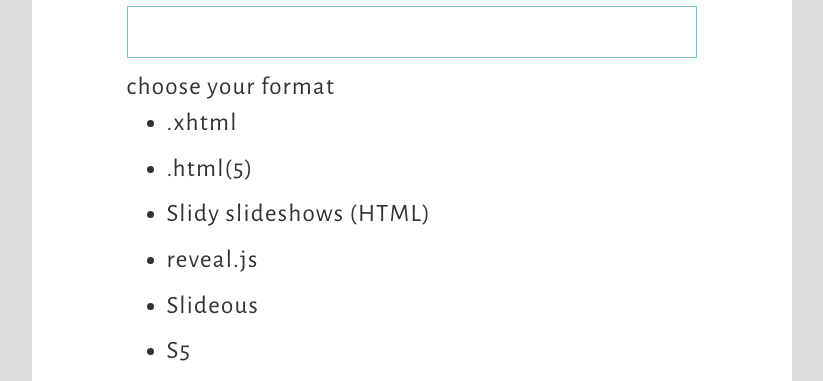
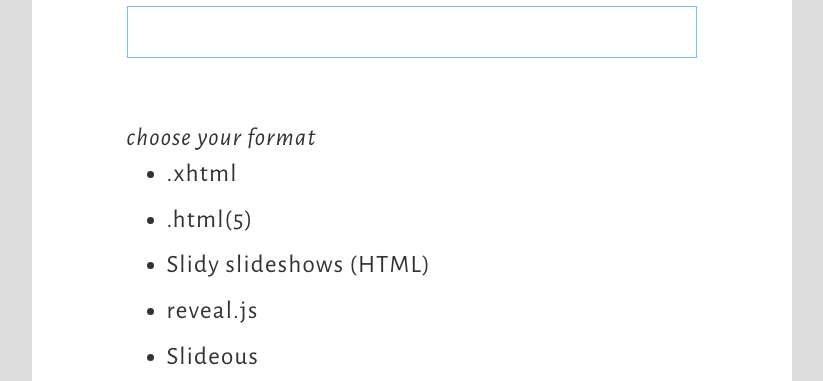
Before and after one commit to anastasia/pandocker, a website: page public/index.html in a window 1280 px wide. Shown: the part 402-783 px from the top of the page, without its empty margins (228-1051 px from the left). Drawn offline with nearby package versions, Linux system fonts and the light colour scheme; some packages are replaced by stand-ins of ours; a script that the page names is missing.

Commit message:
style - choose your format

```diff
--- a/public/features/upload/partial.html
+++ b/public/features/upload/partial.html
@@ -6,7 +6,7 @@
     <div class="pd-file-upload" pd-file-upload></div>
   </div>
   <!-- FILE-OPTIONS -->
-  <div>choose your format</div>
+  <div class="pd-format-header"><em>choose your format</em></div>
   <ul class="pd-file-options" ng-repeat="format in formats">
     <li>{{format}}</li>
   </ul>
--- a/public/main.css
+++ b/public/main.css
@@ -94,3 +94,9 @@
   float: right;
   bottom: 60px;
 }
+
+.pd-format-header {
+  margin-top: 62px;
+  font-weight: 200;
+  letter-spacing: 0.05em;
+}
```
